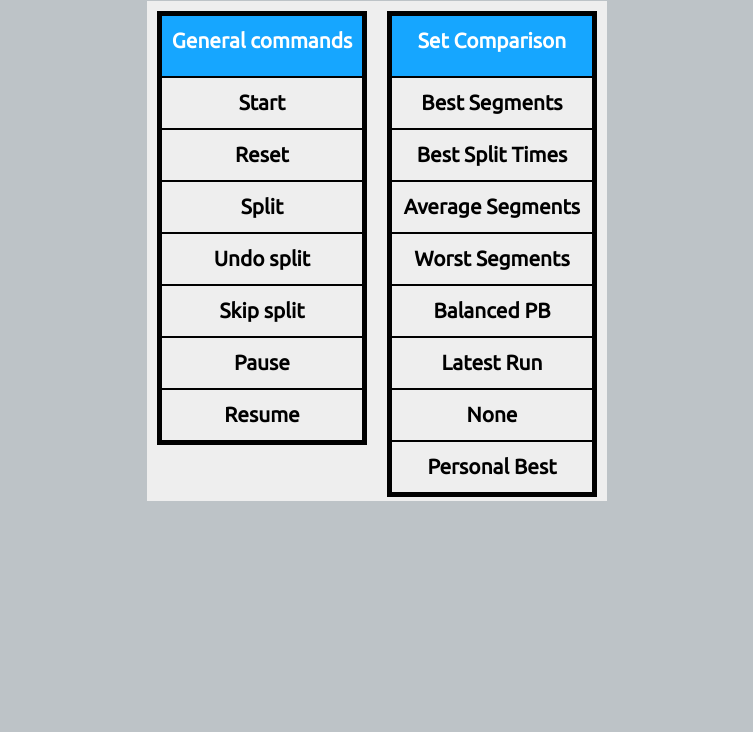
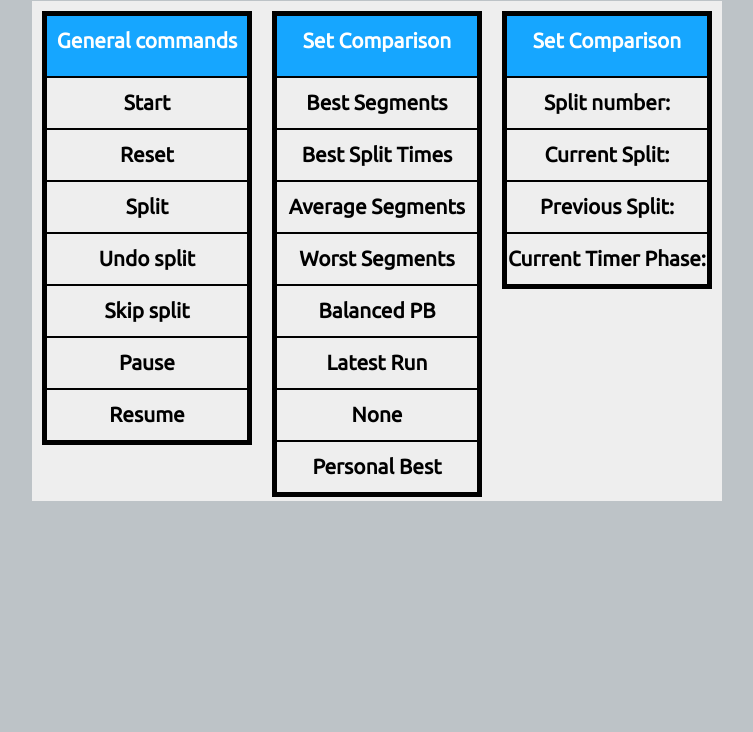
Before and after one commit to JermJermJerm/LiveSplit_Dashboard, a website: page index.html in a window 1280 px wide. Shown: the part 68-800 px from the top of the page, without its empty margins (263-1016 px from the left). Drawn offline with nearby package versions, Linux system fonts and the light colour scheme; no server answers.

Commit message:
more info, new section
added an info column to attempt to get and display info from livesplit

added a link to livesplit server documentation lol

```diff
--- a/index.html
+++ b/index.html
@@ -12,15 +12,13 @@
 			$(function() {
 				var socket = io();
 
+				//This is where livesplit commands go out through the socket when the corresponding button is pressed
+				//List of LiveSplit Server commands at https://github.com/LiveSplit/LiveSplit.Server
 				$(".LS_command").on("click", function(){
 					var instruction = $(this).attr("id") + "\r\n";
 					socket.emit('instruction', instruction);
 				});
-				/*
-				$("#reconnect").on("click", function(){
-					socket.emit('reconnect');
-				});
-				*/
+				//TODO reconnect code
 			});
 		</script>
 
@@ -65,6 +63,15 @@
 					</ul>
 				</div>
 
+				<div id="info">
+					<ul>
+						<li>Set Comparison</li>
+						<li class="LS_command" id="getsplitindex">Split number: </li>
+						<li class="LS_command" id="getcurrentsplitname">Current Split: </li>
+						<li class="LS_command" id="getprevioussplitname">Previous Split: </li>
+						<li class="LS_command" id="getcurrenttimerphase">Current Timer Phase:</li>
+					</ul>
+				</div>
 			</div>
 		</div>
 	</body>
--- a/styles.css
+++ b/styles.css
@@ -23,7 +23,7 @@ body{
 }
 
 #container{
-	width: 460px;
+	width: 690px;
 
 	display: block;
 	margin: 0 auto;
@@ -36,7 +36,7 @@ body{
 	height: 500px;
 }
 
-#general, #comparisons{
+#general, #comparisons, #info{
 	display: block;
 	float: left;
 	border: 5px black solid;
```
